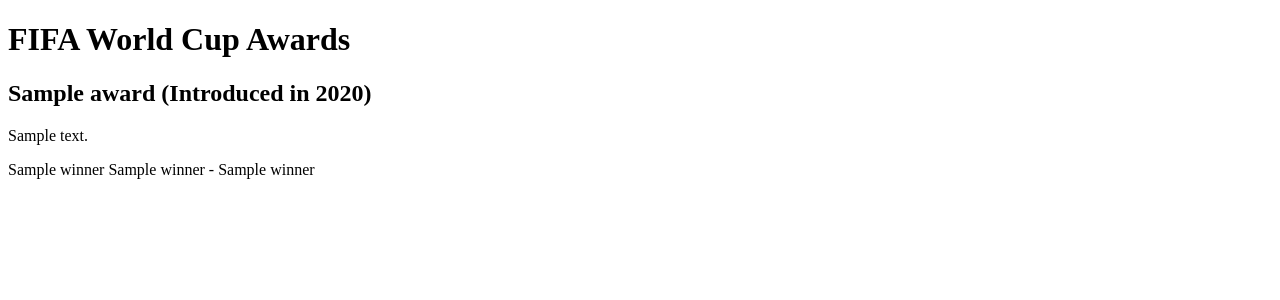
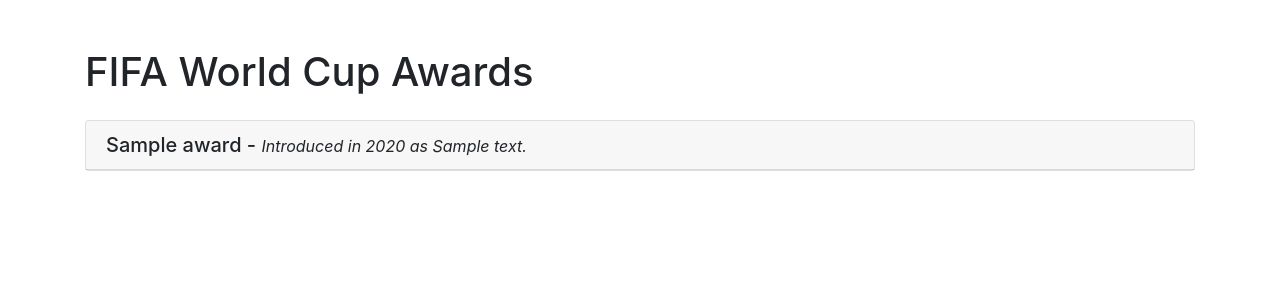
Before and after one commit to itudb2322/itudb2322, a Flask app: template app/templates/awards.html in a window 1280 px wide. Shown: the top 300 px of the page. Run offline with Flask 3, Linux system fonts and the light colour scheme; the template is opened without the code that fills it: most values are stand-ins (such as "Sample title", 1, 10 or a date in 2020); parts of the project's set-up code (start-up, migrations or seed data) failed here and were passed over; some libraries are stand-ins or nearby versions.

Commit message:
awards page reorganized

```diff
--- a/app/templates/awards.html
+++ b/app/templates/awards.html
@@ -1,31 +1,59 @@
 <!DOCTYPE html>
-<html>
+<html lang="en">
 <head>
+    <meta charset="UTF-8">
+    <meta name="viewport" content="width=device-width, initial-scale=1.0">
     <title>FIFA World Cup Awards</title>
-    <!-- Add your CSS links here (Bootstrap, custom styles, etc.) -->
+    <!-- Bootstrap CSS -->
+    <link rel="stylesheet" href="https://stackpath.bootstrapcdn.com/bootstrap/4.5.2/css/bootstrap.min.css">
+    <style>
+        /* Add your custom styles here */
+        .award-header {
+            cursor: pointer;
+        }
+        .award-description {
+            font-style: italic;
+        }
+        .winner-details {
+            padding-left: 20px;
+            font-size: 0.9rem;
+        }
+        .shared {
+            font-weight: bold;
+        }
+    </style>
 </head>
 <body>
-    <h1>FIFA World Cup Awards</h1>
+    <div class="container mt-5">
+        <h1 class="mb-4">FIFA World Cup Awards</h1>
 
-    <!-- Displaying Awards -->
-    <div id="awards">
+        <div id="accordion">
             {% for award in awards %}
-            <div class="award">
-                <h2>{{ award.award_name }} (Introduced in {{ award.year_introduced }})</h2>
-                <p>{{ award.award_description }}</p>
+            <div class="card">
+                <div class="card-header award-header" id="heading{{ award.key_id }}" data-toggle="collapse" data-target="#collapse{{ award.key_id }}" aria-expanded="true" aria-controls="collapse{{ award.key_id }}">
+                    <h5 class="mb-0">
+                        {{ award.award_name }} - <small class="award-description">Introduced in {{ award.year_introduced }} as {{ award.award_description }}</small>
+                    </h5>
+                </div>
 
-                <!-- Displaying Winners of this Award -->
-                <div class="winners">
+                <div id="collapse{{ award.key_id }}" class="collapse" aria-labelledby="heading{{ award.key_id }}" data-parent="#accordion">
+                    <div class="card-body">
                         {% for winner in winners %}
                             {% if winner.award_id == award.award_id %}
-                            <div class="winner">
-                                <p>{{ winner.given_name }} {{ winner.family_name }} - {{ winner.team_name }}</p>
+                            <div class="winner-details">
+                                {{ winner.given_name }} {{ winner.family_name }} - {{ winner.tournament_name }} - {{ winner.team_name }}{% if winner.shared %} <span class="shared">(Shared)</span>{% endif %}
                             </div>
                             {% endif %}
                         {% endfor %}
                     </div>
                 </div>
+            </div>
             {% endfor %}
         </div>
+    </div>
+
+    <!-- Bootstrap and jQuery scripts -->
+    <script src="https://code.jquery.com/jquery-3.5.1.slim.min.js"></script>
+    <script src="https://cdn.jsdelivr.net/npm/bootstrap@4.5.2/dist/js/bootstrap.bundle.min.js"></script>
 </body>
 </html>
--- a/app/templates/index.html
+++ b/app/templates/index.html
@@ -27,8 +27,6 @@
     </ul>
 </section>
 <div class="featured-awards">
-    <h2>Explore Our Awards</h2>
-    <p>Discover the winners and memorable moments of past tournaments.</p>
     <a href="/awards" class="awards-button">View Awards</a>
 </div>
     </main>
```
Lines whose indentation alone changed are shown as unchanged.
